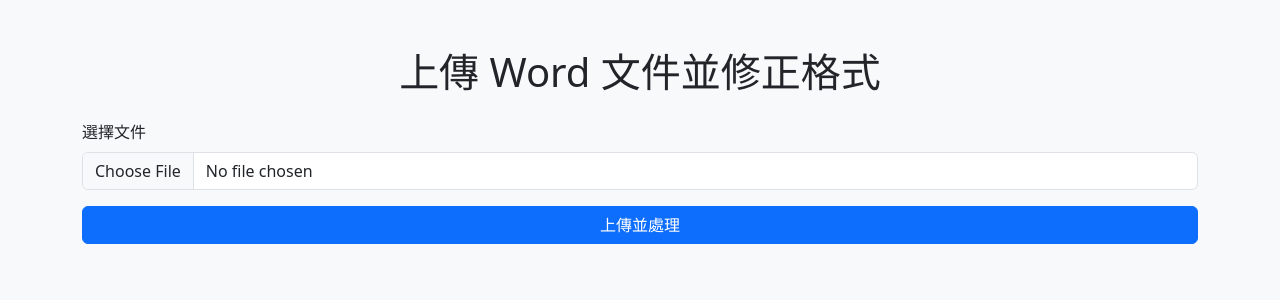
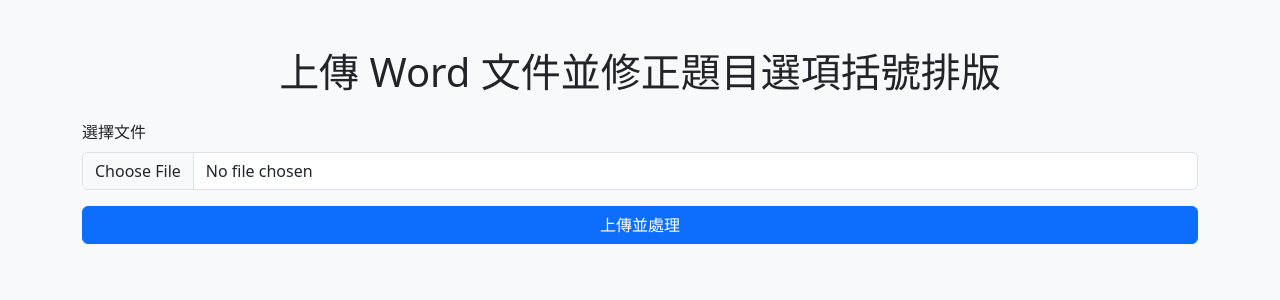
Before and after one commit to grantkk/flask-app2, a Flask app: page / in a window 1280 px wide. Shown: the top 300 px of the page. Run offline with Flask 3, Linux system fonts and the light colour scheme.

Commit message:
Update index.html heading text

```diff
--- a/app/templates/index.html
+++ b/app/templates/index.html
@@ -9,7 +9,7 @@
 </head>
 <body class="bg-light">
     <div class="container mt-5">
-        <h1 class="text-center">上傳 Word 文件並修正格式</h1>
+        <h1 class="text-center">上傳 Word 文件並修正題目選項括號排版</h1>
         <form method="post" enctype="multipart/form-data" class="mt-4">
             <div class="mb-3">
                 <label for="file" class="form-label">選擇文件</label>
```
